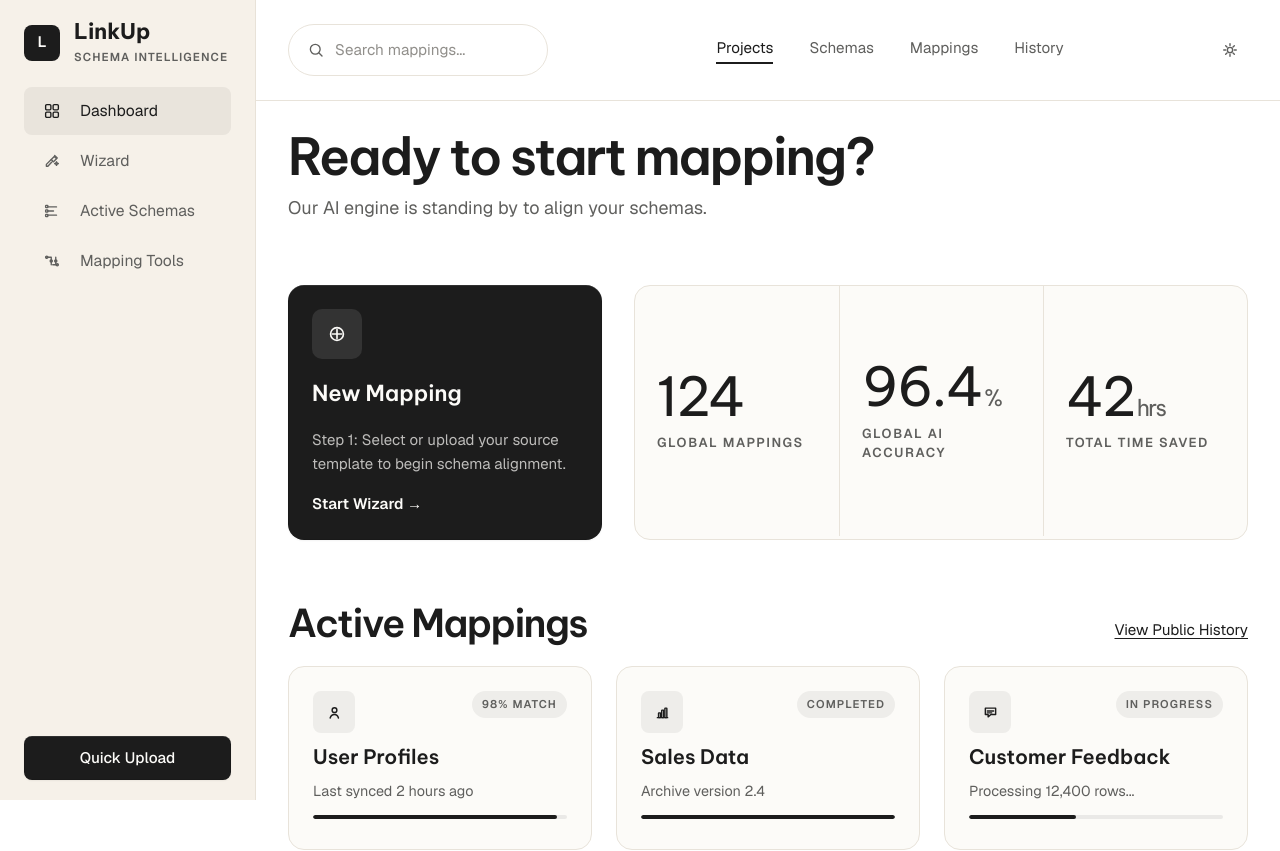
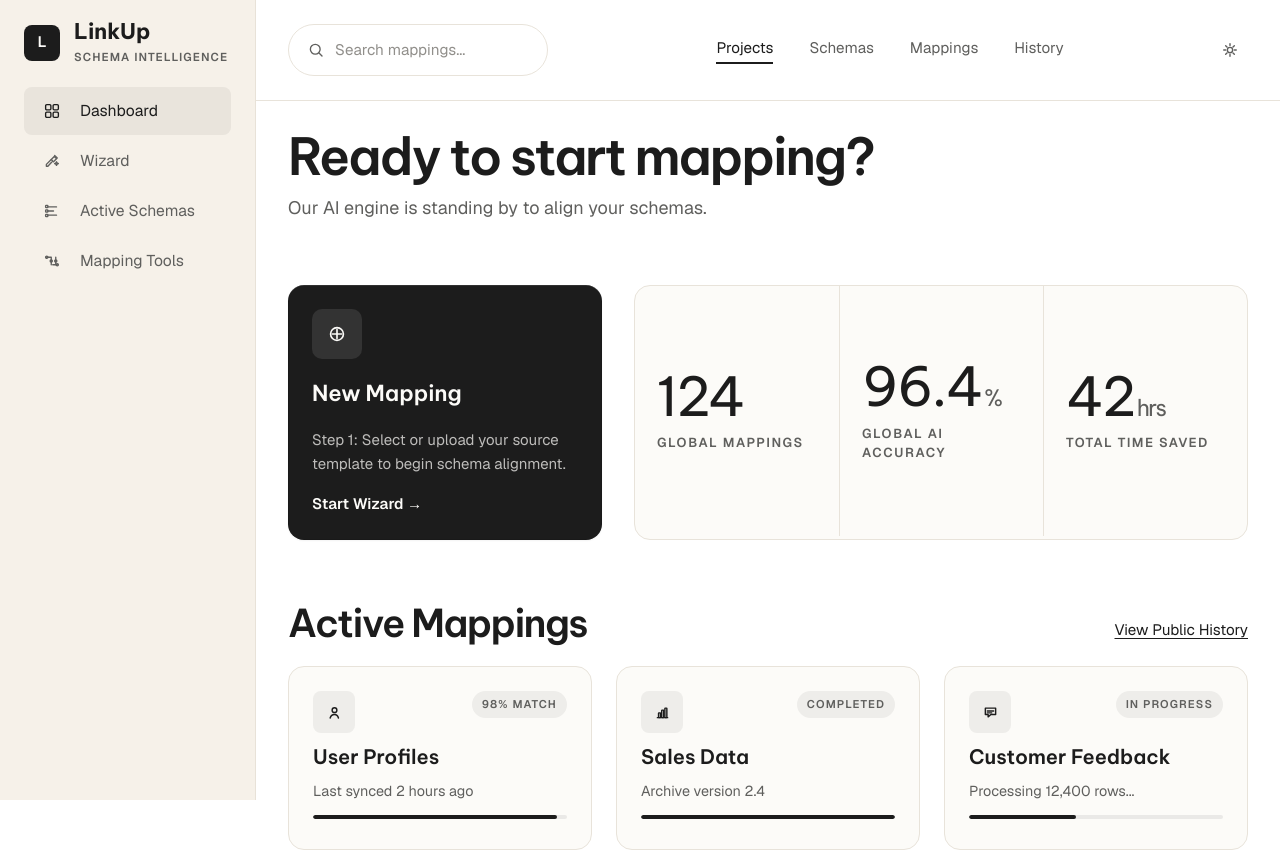
Before and after one commit to LihSheng/LinkUp, a Next.js app: page / in a window 1280 px wide. Shown: the top 851 px of the page. Built offline with nearby package versions, Linux system fonts and the light colour scheme.

Commit message:
Finish page update

```diff
--- a/src/components/dashboard/DashboardShell.tsx
+++ b/src/components/dashboard/DashboardShell.tsx
@@ -93,11 +93,7 @@
           })}
         </nav>
 
-        <div className="dashboard-sidebar-bottom">
-          <Link href="/wizard/schema" className="dashboard-quick-upload">
-            Quick Upload
-          </Link>
-        </div>
+
       </aside>
 
       <div className="dashboard-main-shell">
--- a/src/components/wizard/MappingCompleteScreen.tsx
+++ b/src/components/wizard/MappingCompleteScreen.tsx
@@ -225,9 +225,8 @@
               </button>
               {showErrors ? (
                 <div className="border-t border-[rgba(255,214,102,0.2)] px-6 pb-4 pt-3">
-                  <div className="max-h-[200px] overflow-hidden">
-                    <ScrollArea className="h-full">
-                      <div className="space-y-2">
+                  <div className="max-h-[200px] overflow-y-auto pr-2 [&::-webkit-scrollbar]:w-1.5 [&::-webkit-scrollbar-thumb]:rounded-full [&::-webkit-scrollbar-thumb]:bg-[var(--color-border)] [&::-webkit-scrollbar-track]:bg-transparent">
+                    <div className="space-y-2">
                       {errors.map((err, i) => (
                         <div key={i} className="rounded-lg border border-[var(--color-border)] bg-[rgba(252,251,248,0.7)] px-3 py-2">
                           <div className="flex items-start gap-2">
@@ -246,7 +245,6 @@
                         </div>
                       ))}
                     </div>
-                  </ScrollArea>
                   </div>
                 </div>
               ) : null}
```
Also changed, not shown: 1 other file (tests, documents, lock files or other folders).
